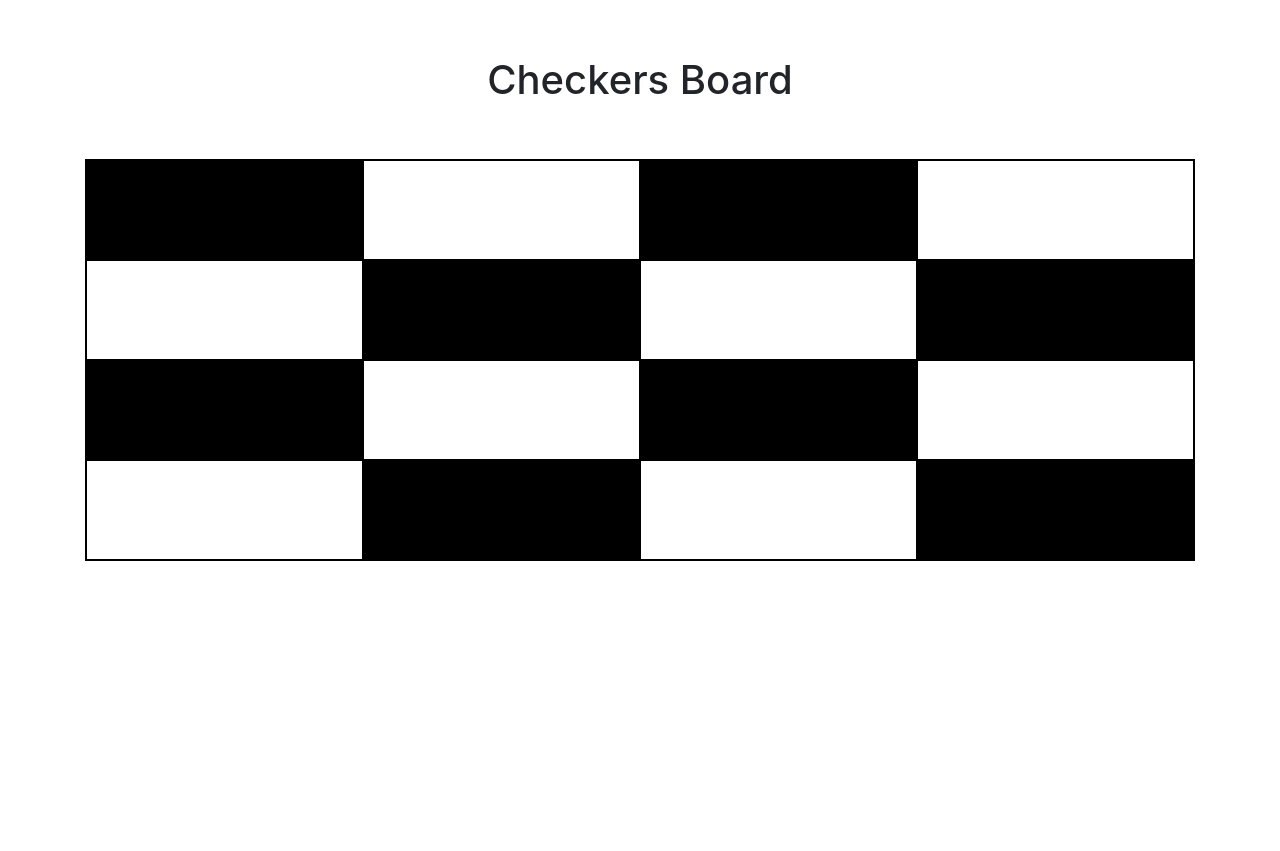
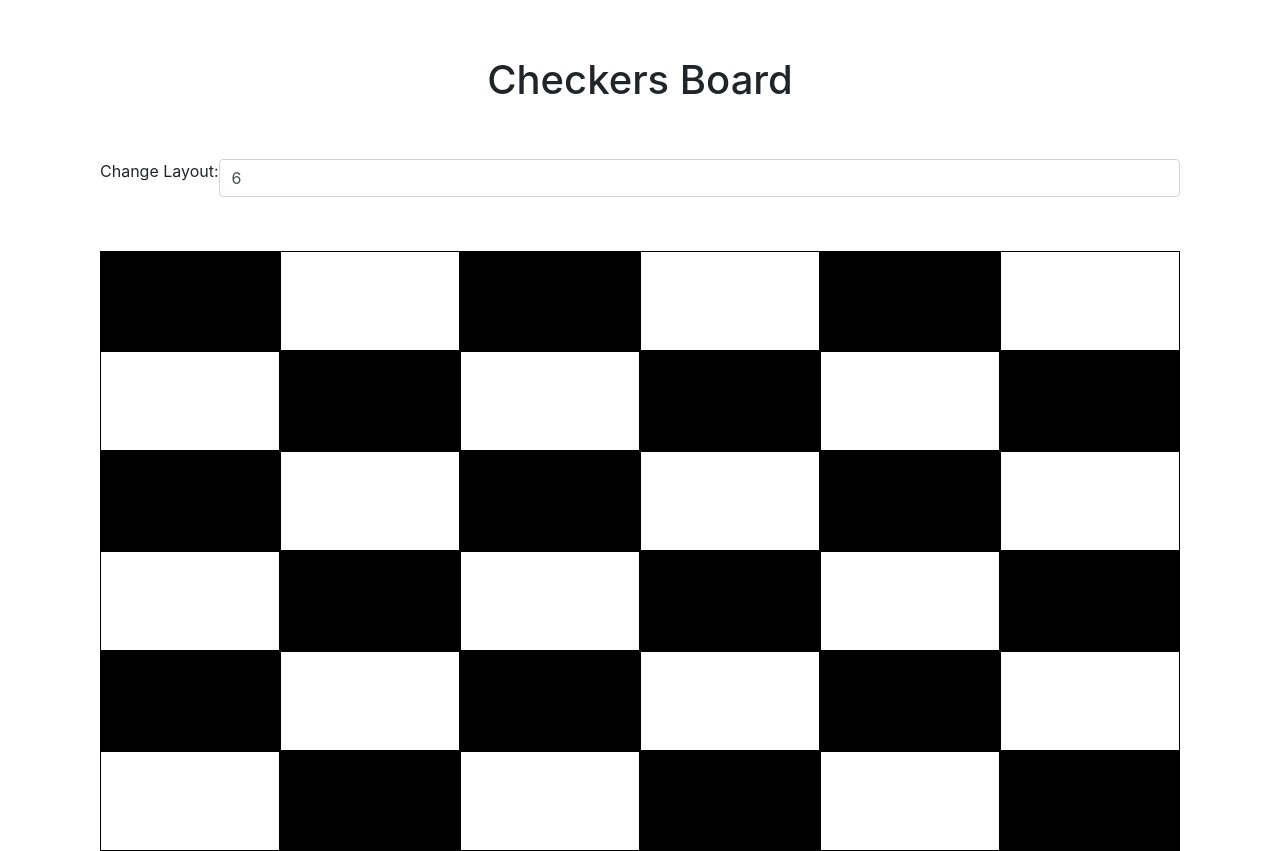
Before and after one commit to mcmalfaro140/drivenTest, a Next.js app: page / in a window 1280 px wide. Before the commit the page ends 800 px from the top, so only its background shows below. Built offline with nearby package versions, Linux system fonts and the light colour scheme.

Commit message:
input field added

```diff
--- a/components/Board.js
+++ b/components/Board.js
@@ -1,14 +1,15 @@
-import { Container, Row, Col } from 'reactstrap';
+import { Container, Row, Col, Input, InputGroup } from 'reactstrap';
 
 export default class Board extends React.Component{
     constructor(props){
         super(props)
         this.state = {
-            N : 4
+            N : 6
         }
         this.col = this.col.bind(this);
         this.row_even = this.row_even.bind(this);
         this.row_odd = this.row_odd.bind(this);
+        this.handleChange = this.handleChange.bind(this);
     }
 
     row_even(){
@@ -56,6 +57,9 @@ export default class Board extends React.Component{
         return my_col;
     }
 
+    handleChange = (e) => {
+        this.setState({N:e.target.value})
+    }
 
 
     render(){
@@ -63,8 +67,14 @@ export default class Board extends React.Component{
             return(e)
         })
         return(
-            <Container className="board">
-                {items}
+            <Container>
+                <InputGroup className="input-field" >
+                    Change Layout:
+                    <Input type='number' value={this.state.N}  onChange={this.handleChange} ></Input>
+                </InputGroup>
+                <Container>
+                    {items}
+                </Container>
             </Container>
         )
     }
--- a/styles/comp_style/_board.scss
+++ b/styles/comp_style/_board.scss
@@ -1,5 +1,5 @@
-.board{
-    border: 1px solid black;
+.input-field{
+margin-bottom: 5%;
 }
 
 .tiles{
```
